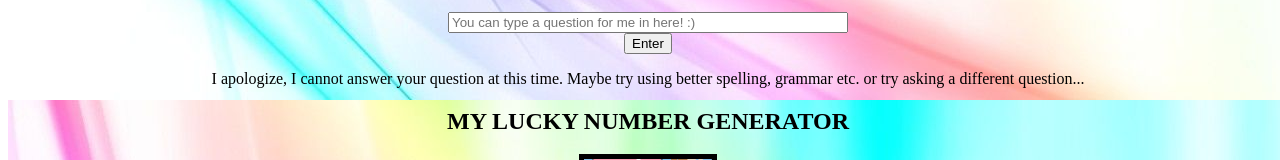
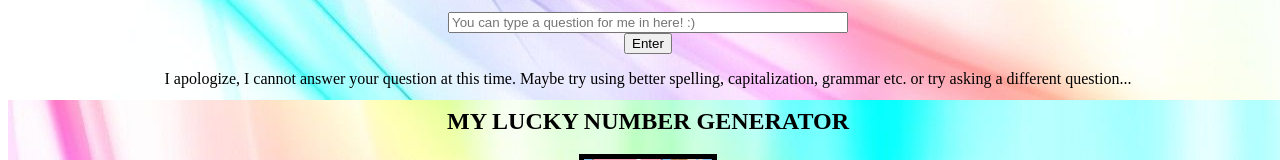
Before and after one commit to Andyhu0929/Andyhu0929.github.io, a plain HTML site: page details.html in a window 1280 px wide. Both pictures are taken after a click on the button "Enter". Shown: the part 988-1148 px from the top of the page. Drawn offline with Linux system fonts and the light colour scheme.

Commit message:
small 1-word fix: clarity issue for chatbot John

```diff
--- a/details.html
+++ b/details.html
@@ -314,7 +314,7 @@
           response = "It depends when you're asking. 😏"
         }
         else {
-          response = "I apologize, I cannot answer your question at this time. Maybe try using better spelling, grammar etc. or try asking a different question..."
+          response = "I apologize, I cannot answer your question at this time. Maybe try using better spelling, capitalization, grammar etc. or try asking a different question..."
         }
 
         document.getElementById("chatbotAnswer").innerText = response;
```
